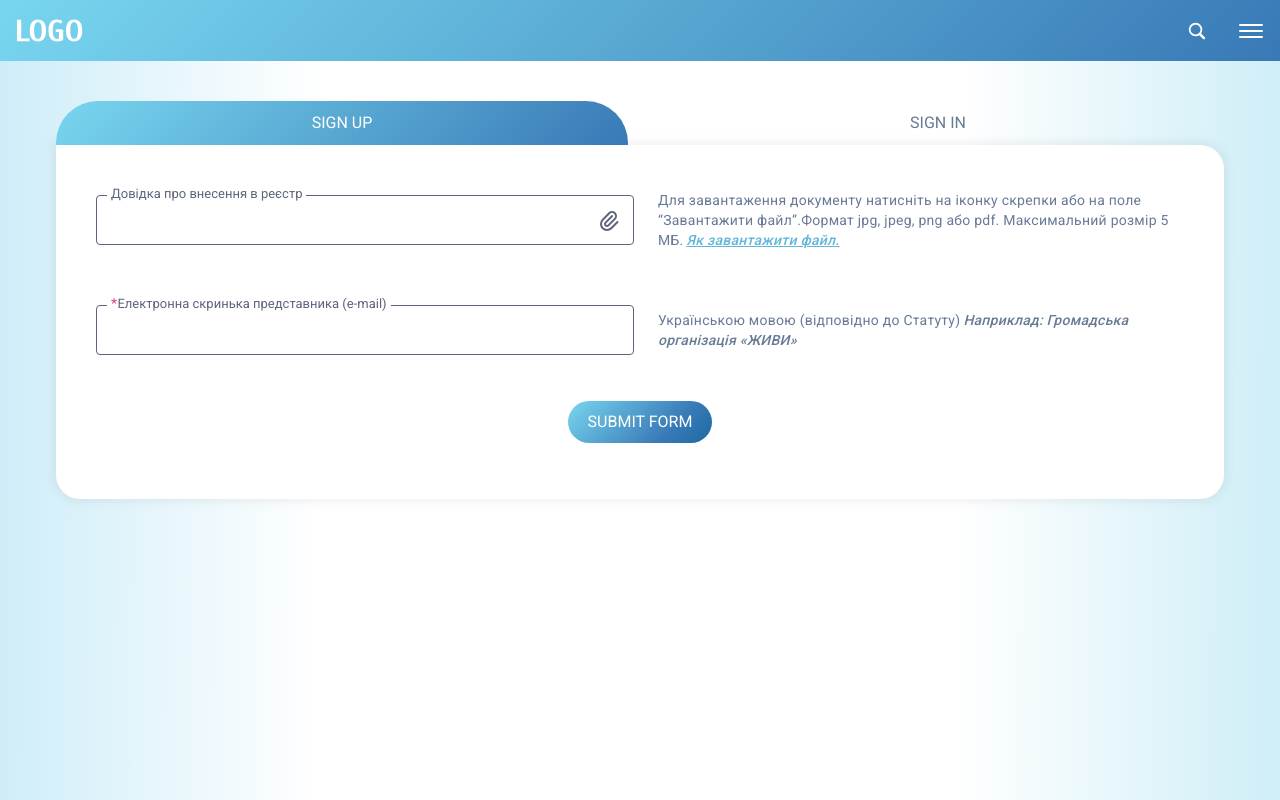
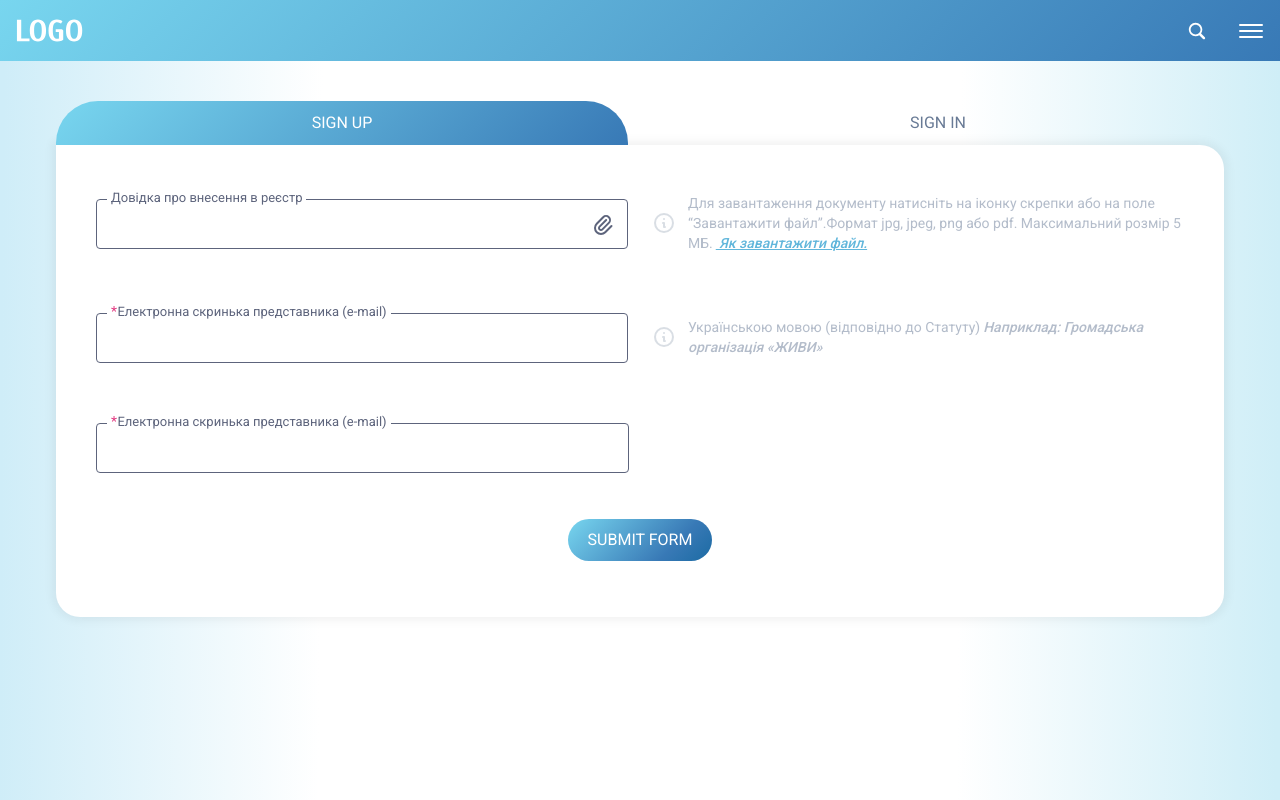
Before and after one commit to it-volunteers-ukraine/ChariERP, a Next.js app in the folder client/: page /en/sign-up in a window 1280 px wide. Built offline with nearby package versions, Linux system fonts and the light colour scheme.

Commit message:
Changed Input

```diff
--- a/client/src/app/[locale]/(login)/sign-up/sign-up.tsx
+++ b/client/src/app/[locale]/(login)/sign-up/sign-up.tsx
@@ -6,7 +6,6 @@ import { Button, FileField, InputField } from '@/components';
 
 import { initialValues, validationSchema } from './config';
 import { getStyles } from './styles';
-import Link from 'next/link';
 
 const SignUp = () => {
   const styles = getStyles();
@@ -26,45 +25,34 @@ const SignUp = () => {
       {() => (
         <Form className="flex flex-col items-center w-full">
           <div className={styles.inputWrapper}>
-            <FileField name="file" label="Довідка про внесення в реєстр" />
-
-            <div className={`${styles.inputTextWrapper} laptop:h-[50px]`}>
-              <div className="leading-4 tablet:leading-5">
-                <span className={styles.inputText}>
-                  Для завантаження документу натисніть на іконку скрепки або на
-                  поле “Завантажити файл”.Формат jpg, jpeg, png або pdf.
-                  Максимальний розмір 5 МБ.
-                </span>
-
-                <Link
-                  href="#"
-                  className={`${styles.inputText} ml-[3px] italic font-medium text-input-link underline decoration-input-link`}
-                >
-                  Як завантажити файл.
-                </Link>
-              </div>
-            </div>
+            <FileField
+              name="file"
+              infoLinkRout="#"
+              infoLinkText=" Як завантажити файл."
+              label="Довідка про внесення в реєстр"
+              info=" Для завантаження документу натисніть на іконку скрепки або на
+              поле “Завантажити файл”.Формат jpg, jpeg, png або pdf.
+              Максимальний розмір 5 МБ."
+            />
           </div>
 
-          <div className={`${styles.inputWrapper}`}>
+          <div className={styles.inputWrapper}>
             <InputField
               required
               name="email"
+              info="Українською мовою (відповідно до Статуту)"
+              infoAddl="Наприклад: Громадська організація «ЖИВИ»"
               label="Електронна скринька представника (e-mail)"
             />
+          </div>
 
-            <div className={`${styles.inputTextWrapper}`}>
-              <div className="leading-4 tablet:leading-5">
-                <span className={styles.inputText}>
-                  Українською мовою (відповідно до Статуту)
-                </span>
-
-                <span
-                  className={`${styles.inputText} ml-[3px] italic font-medium`}
-                >
-                  Наприклад: Громадська організація «ЖИВИ»
-                </span>
-              </div>
+          <div className={styles.inputWrapper}>
+            <div className="laptop:w-[49%]">
+              <InputField
+                required
+                name="text"
+                label="Електронна скринька представника (e-mail)"
+              />
             </div>
           </div>
 
--- a/client/src/app/[locale]/(login)/sign-up/styles.ts
+++ b/client/src/app/[locale]/(login)/sign-up/styles.ts
@@ -1,6 +1,6 @@
 export const getStyles = () => ({
   inputWrapper:
-    'flex flex-col justify-center items-center mb-6 tablet:mb-[34px] laptop:mb-[46px] desktop:mb-[34px] w-full laptop:flex-row',
+    'w-full mb-6 tablet:mb-[34px] laptop:mb-[46px] desktop:mb-[34px] laptop:flex-row',
   inputTextWrapper:
     'flex justify-start items-center w-full laptop:pl-6 mt-1 laptop:mt-3.5',
   inputText:
--- a/client/src/components/input/index.tsx
+++ b/client/src/components/input/index.tsx
@@ -1,7 +1,8 @@
 'use client';
 
+import Link from 'next/link';
+import InputMask from 'react-input-mask';
 import React, { useState, forwardRef } from 'react';
-import InputMask from 'react-input-mask';
 
 import {
   Eye,
@@ -31,7 +32,10 @@ export const Input = forwardRef<
       disabled,
       onChange,
       isMasked,
+      infoAddl,
       isTextarea,
+      infoLinkText,
+      infoLinkRout,
       type = 'text',
       placeholderItalic,
       ...props
@@ -201,7 +205,33 @@ export const Input = forwardRef<
               height={24}
               className="hidden tablet:flex self-center text-input-info mr-3 shrink-0"
             />
-            <span className={styles.infoSpan}>{info}</span>
+
+            <div className="flex justify-start items-center">
+              <div className="leading-4 tablet:leading-5">
+                <span
+                  className={`${styles.infoSpan} leading-4 tablet:leading-5`}
+                >
+                  {info}
+                </span>
+
+                {infoAddl && (
+                  <span
+                    className={`${styles.infoSpan} ml-[3px] italic font-medium leading-4 tablet:leading-5`}
+                  >
+                    {infoAddl}
+                  </span>
+                )}
+
+                {infoLinkText && infoLinkRout && (
+                  <Link
+                    href={infoLinkRout}
+                    className={`${styles.infoSpan} ml-[3px] italic font-medium leading-4 tablet:leading-5 text-input-link underline decoration-input-link`}
+                  >
+                    {infoLinkText}
+                  </Link>
+                )}
+              </div>
+            </div>
           </div>
         )}
       </div>
--- a/client/src/components/input/types.ts
+++ b/client/src/components/input/types.ts
@@ -29,8 +29,11 @@ export interface InputProps extends Omit<CustomInput & CustomTextarea, 'ref'> {
   required?: boolean;
   isMasked?: boolean;
   isTextarea?: boolean;
+  infoLinkRout?: string;
   placeholderItalic?: boolean;
   info?: string | React.ReactNode;
+  infoAddl?: string | React.ReactNode;
+  infoLinkText?: string | React.ReactNode;
   onChange?: (e: InputOnChangeEventType) => void;
 }
 
```
